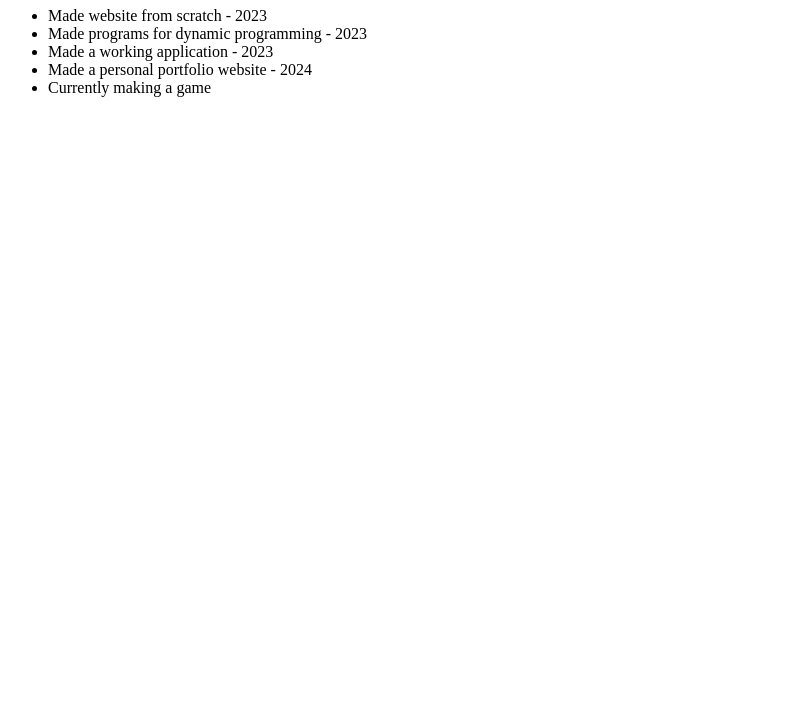
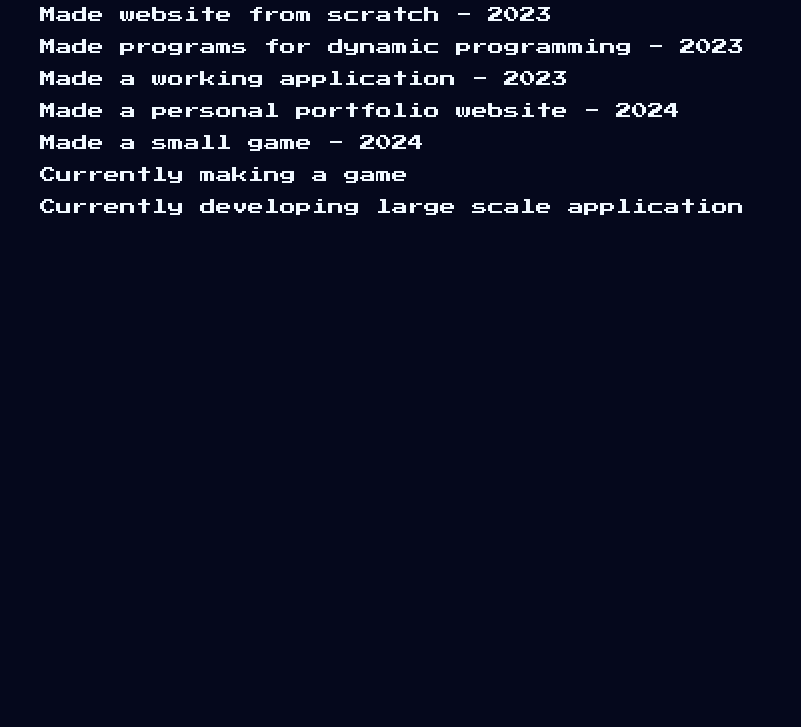
Before and after one commit to L30NonCracc/L30NonCracc.github.io, a plain HTML site: page temp.html in a window 1280 px wide. Shown: the part 73-800 px from the top of the page, without its empty margins (0-801 px from the left). Drawn offline with Linux system fonts and the light colour scheme.

Commit message:
v1.11
updated event handler to work no matter where you click just in case..

```diff
--- a/scripts.js
+++ b/scripts.js
@@ -111,4 +111,8 @@ document.addEventListener('DOMContentLoaded', function() {
     popupWindow.addEventListener('click', function() {
         togglePopupWindow();
     });
+    // TEMPORARY SCRIPTS !!
+    document.onclick = function() {
+        window.location.href = "temp.html";
+    };
 });
--- a/temp.html
+++ b/temp.html
@@ -3,6 +3,19 @@
 <head>
     <meta charset="UTF-8">
     <meta name="viewport" content="width=device-width, initial-scale=1.0">
+    <link href="stylesheet.css" rel="stylesheet">
+    <link rel="preconnect" href="https://fonts.googleapis.com">
+    <link rel="preconnect" href="https://fonts.gstatic.com" crossorigin>
+    <link href="https://fonts.googleapis.com/css2?family=Press+Start+2P&display=swap" rel="stylesheet">
+    <style>
+        * {
+            color: aliceblue;
+            margin: 0;
+            overflow: hidden;
+            font-family: "Press Start 2P";
+            margin-top: 1rem;
+        }
+    </style>
     <title>temp list of projects</title>
 </head>
 <body>
@@ -12,7 +25,9 @@
         <li>Made programs for dynamic programming - 2023</li>
         <li>Made a working application - 2023</li>
         <li>Made a personal portfolio website - 2024</li>
+        <li>Made a small game - 2024</li>
         <li>Currently making a game</li>
+        <li>Currently developing large scale application</li>
     </ul>
 </body>
 </html>
```
Also changed, not shown: index.html (+1 -1 lines).
